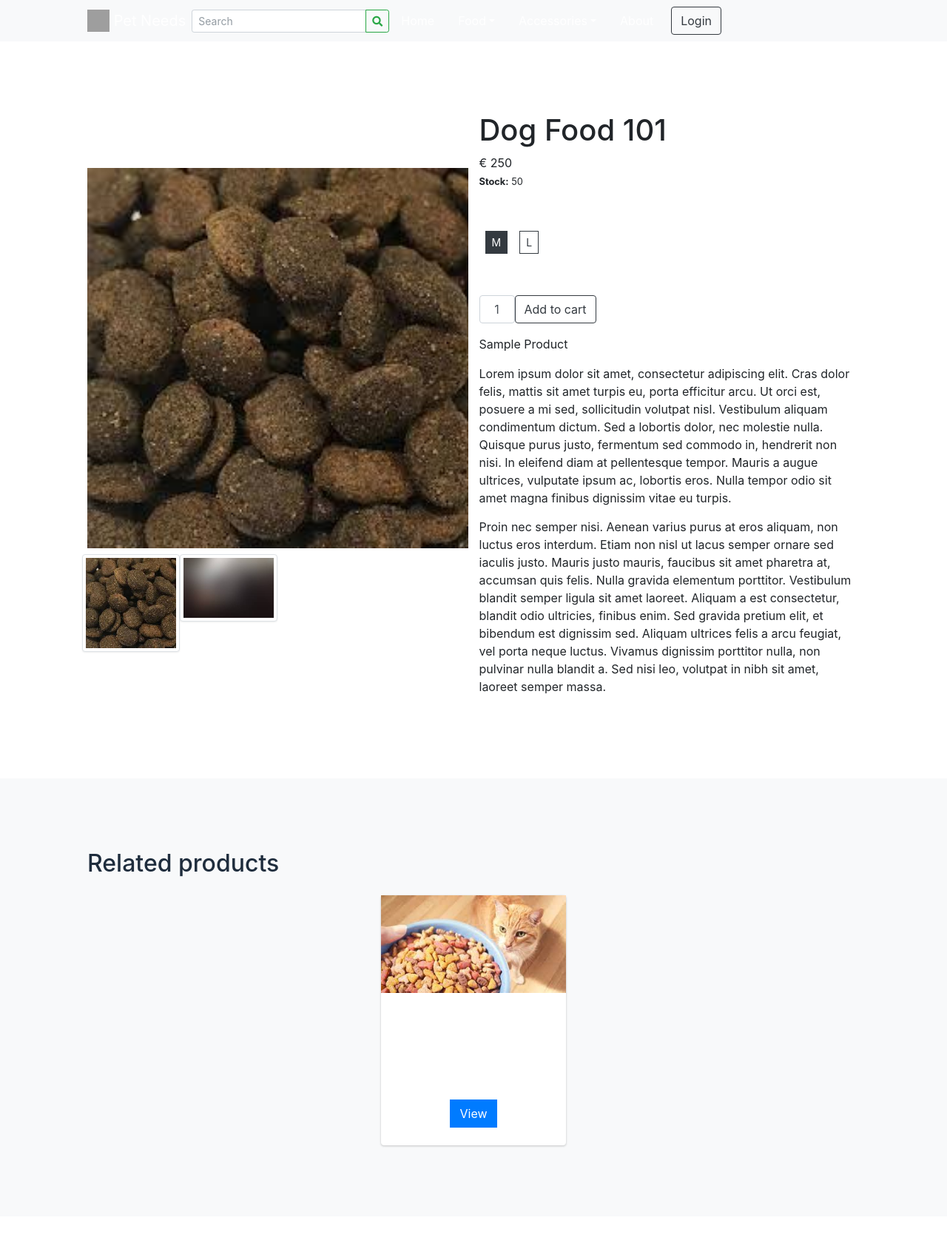
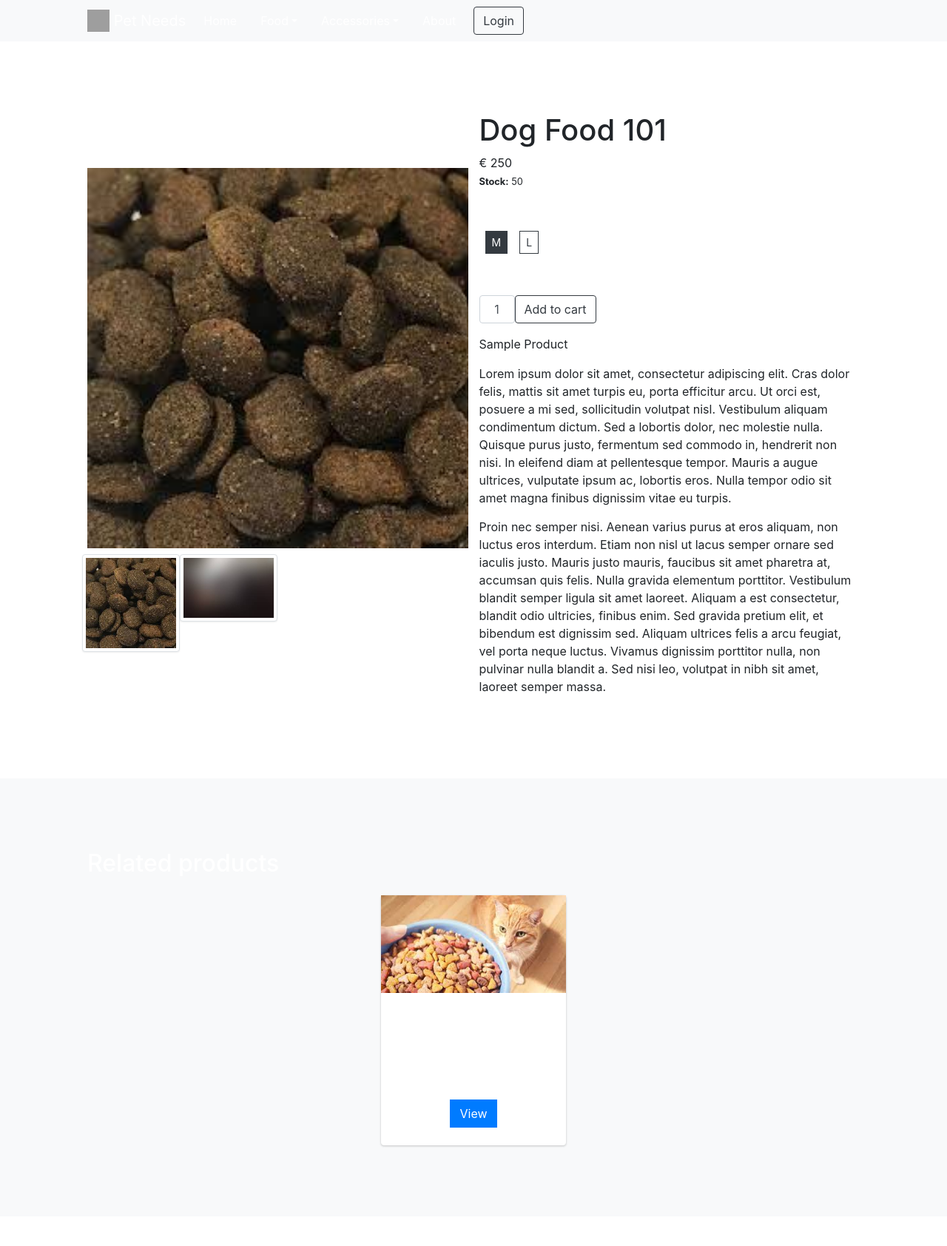
Before and after one commit to Luci56/ShoeRess, a PHP site: page /ShoeRess/?p=view_product&id=c4ca4238a0b923820dcc509a6f75849b in a window 1280 px wide. Shown: the top 1684 px of the page at 74% size. Run offline with PHP 8.4, Linux system fonts and the light colour scheme; data comes from the database, SQL or seed files in the repository; some libraries are stand-ins or nearby versions; grey boxes are pictures that could not be loaded.

Commit message:
last_touch

```diff
--- a/cart.php
+++ b/cart.php
@@ -6,7 +6,7 @@
                 <button class="btn btn-outline-dark btn-flat btn-sm" type="button" id="empty_cart">Empty Cart</button>
             </div>
         </div>
-        <div class="card rounded-0">
+        <div class="card rounded-0 text-white">
             <div class="card-body">
                 <h3><b>Cart List</b></h3>
                 <hr class="border-dark">
@@ -131,6 +131,7 @@
                     item.hide('slow',function(){ item.remove() })
                     calc_total()
                     end_loader()
+                    location.reload()
                 }else{
                     alert_toast("an error occured", 'error');
                     end_loader()
--- a/edit_account.php
+++ b/edit_account.php
@@ -1,7 +1,7 @@
 <section class="py-5">
     <div class="container">
         <div class="card rounded-0">
-            <div class="card-body">
+            <div class="card-body text-white">
                 <div class="w-100 justify-content-between d-flex">
                     <h4><b>Update Account Details</b></h4>
                     <a href="./?p=my_account" class="btn btn btn-dark btn-flat"><div class="fa fa-angle-left"></div> Back to Order List</a>
--- a/inc/topBarNav.php
+++ b/inc/topBarNav.php
@@ -8,10 +8,10 @@
 
                 <form class="form-inline" id="search-form">
                   <div class="input-group">
-                    <input class="form-control form-control-sm form " type="search" placeholder="Search" aria-label="Search" name="search"  value="<?php echo isset($_GET['search']) ? $_GET['search'] : "" ?>"  aria-describedby="button-addon2">
+                    <!--TO INCLUDE <input class="form-control form-control-sm form " type="search" placeholder="Search" aria-label="Search" name="search"  value="<?php echo isset($_GET['search']) ? $_GET['search'] : "" ?>"  aria-describedby="button-addon2">
                     <div class="input-group-append">
                       <button class="btn btn-outline-success btn-sm m-0" type="submit" id="button-addon2"><i class="fa fa-search"></i></button>
-                    </div>
+                    </div>-->
                   </div>
                 </form>
                 <div class="collapse navbar-collapse" id="navbarSupportedContent">
--- a/view_product.php
+++ b/view_product.php
@@ -44,7 +44,7 @@
                 </div>
                 <div class="fs-5 mb-5 d-flex justify-content-start">
                     <?php foreach($inv as $k => $v): ?>
-                        <span><button class="btn btn-sm btn-flat btn-outline-dark m-2 p-size text-black <?php echo $k == 0 ? "active":'' ?>" data-id="<?php echo $k ?>"><?php echo $v['size'] ?></button></span>
+                        <span><button class="btn btn-sm btn-flat btn-outline-dark m-2 p-size <?php echo $k == 0 ? "active":'' ?>" data-id="<?php echo $k ?>"><?php echo $v['size'] ?></button></span>
                     <?php endforeach; ?>
                 </div>
                 <form action="" id="add-cart">
@@ -67,7 +67,7 @@
 <!-- Related items section-->
 <section class="py-5 bg-light">
     <div class="container px-4 px-lg-5 mt-5">
-        <h2 class="fw-bolder mb-4">Related products</h2>
+        <h2 class="fw-bolder mb-4 text-white">Related products</h2>
         <div class="row gx-4 gx-lg-5 row-cols-2 row-cols-md-3 row-cols-xl-4 justify-content-center">
         <?php
             $products = $conn->query("SELECT * FROM `products` where status = 1 and (category_id = '{$category_id}' or sub_category_id = '{$sub_category_id}') and id !='{$id}' order by rand() limit 4 ");
@@ -153,7 +153,7 @@
                 },
                 success:function(resp){
                     if(typeof resp == 'object' && resp.status=='success'){
-                        alert_toast("Product added to cart.",'success')
+                        alert_toast("Product added!",'success')
                         $('#cart-count').text(resp.cart_count)
                     }else{
                         console.log(resp)
```
Also changed, not shown: uploads/product_10/lebron.png (added), uploads/product_11/pngwing.com.png (added), uploads/product_12/pantof-nike-air-zoom-pegasus-39-m-dh4071-001-negru-2000x2000.jpeg (added), uploads/product_13/Nike-Mercurial-Vapor-13-Elite-FG-Anthracite.webp (added), uploads/product_14/nike-superfly-7-elite-fg-288214-aq4174-060-960.jpg (added), uploads/product_15/png-clipart-nike-basketball-shoe-sneakers-skate-shoe-nike-blue-white-thumbnail.png (added), uploads/product_16/pngwing.com.png (added), uploads/product_17/red-shoe-laces.png (added), uploads/product_18/pngwing.com.png (added), uploads/product_19/pngwing.com.png (added), uploads/product_20/pngwing.com.png (added), uploads/product_21/pngwing.com.png (added), uploads/product_22/pngwing.com.png (added), uploads/product_9/DM1125-001-PHSLH000-1000.png (added), 1 more files.
